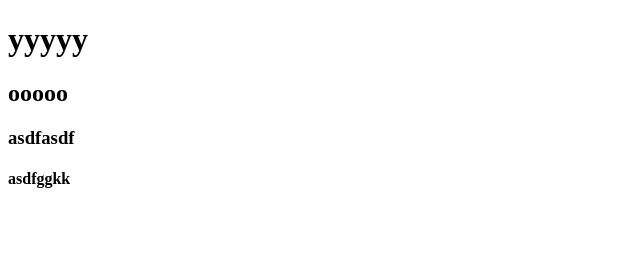
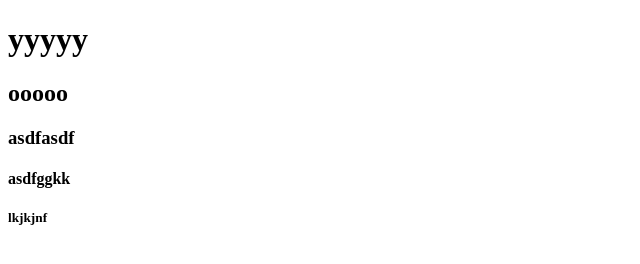
Before and after one commit to LeoAC0/hello-world-typescript_actions, a website: page index.html in a window 1280 px wide. Shown: the full height of the page, 0-640 px from the left. Drawn offline with Linux system fonts and the light colour scheme.

Commit message:
Probando 1.9.1.4

```diff
--- a/index.html
+++ b/index.html
@@ -13,5 +13,7 @@
     <h3>asdfasdf</h3>
 
     <h4>asdfggkk</h4>
+
+    <h5>lkjkjnf</h5>
 </body>
 </html>
```
